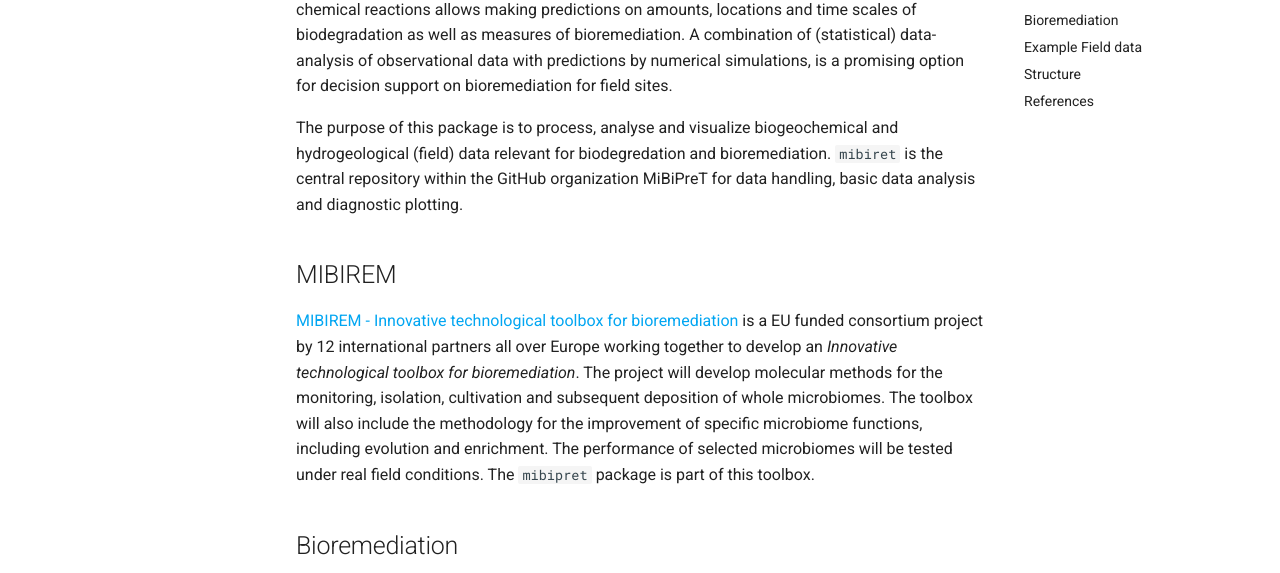
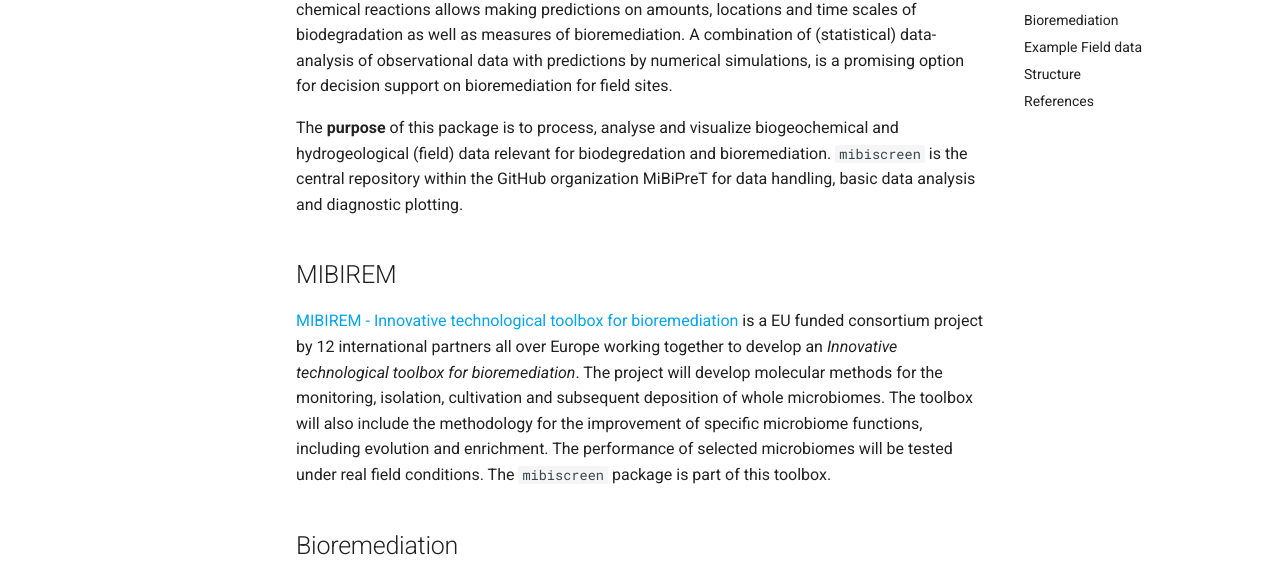
Before and after one commit to MiBiPreT/mibiscreen, an MkDocs documentation site: the page built from docs/introduction/introduction.md, in a window 1280 px wide and 1400 px high, scrolled down 623 px. Shown: the part 142-715 px from the top of the window. Built offline with MkDocs 1.6.1 and Material for MkDocs 9.7.7, drawn with Linux system fonts in a browser that asks for light colours; a script that is not in the unit is left out; comment, search, counter and statistics services are not loaded; some of the changed text lies outside the part shown.

Commit message:
small updates in introduction

```diff
--- a/docs/introduction/introduction.md
+++ b/docs/introduction/introduction.md
@@ -10,11 +10,11 @@
 
 **Numerical simulation** can provide valuable knowledge on the processes occurring on site, like groundwater flow and contaminant transport including geo-chemical processes like adsorption and biodegradation. Combining simulations on groundwater flow, contaminant transport and chemical reactions allows making predictions on amounts, locations and time scales of biodegradation as well as measures of bioremediation. A combination of (statistical) data-analysis of observational data with predictions by numerical simulations, is a promising option for decision support on bioremediation for field sites.
 
-The purpose of this package is to process, analyse and visualize biogeochemical and hydrogeological (field) data relevant for biodegredation and bioremediation. `mibiret` is the central repository within the GitHub organization MiBiPreT for data handling, basic data analysis and diagnostic plotting.
+The **purpose** of this package is to process, analyse and visualize biogeochemical and hydrogeological (field) data relevant for biodegredation and bioremediation. `mibiscreen` is the central repository within the GitHub organization MiBiPreT for data handling, basic data analysis and diagnostic plotting.
 
 ## MIBIREM
 
-[MIBIREM - Innovative technological toolbox for bioremediation](https://www.mibirem.eu/) is a EU funded consortium project by 12 international partners all over Europe working together to develop an *Innovative technological toolbox for bioremediation*. The project will develop molecular methods for the monitoring, isolation, cultivation and subsequent deposition of whole microbiomes. The toolbox will also include the methodology for the improvement of specific microbiome functions, including evolution and enrichment. The performance of selected microbiomes will be tested under real field conditions. The `mibipret` package is part of this toolbox.
+[MIBIREM - Innovative technological toolbox for bioremediation](https://www.mibirem.eu/) is a EU funded consortium project by 12 international partners all over Europe working together to develop an *Innovative technological toolbox for bioremediation*. The project will develop molecular methods for the monitoring, isolation, cultivation and subsequent deposition of whole microbiomes. The toolbox will also include the methodology for the improvement of specific microbiome functions, including evolution and enrichment. The performance of selected microbiomes will be tested under real field conditions. The `mibiscreen` package is part of this toolbox.
 
 ## Bioremediation
 
@@ -40,9 +40,9 @@
 
 ## Structure
 
-The core elements and folders for users of `mibipret` are:
+The core elements and folders for users of `mibiscreen` are:
 
-* The folder `mibipret` contains the main functionality split up into folders for:
+* The folder `mibiscreen` contains the main functionality split up into folders for:
     * `data`
     * `analysis`
     * `visualization`
```
